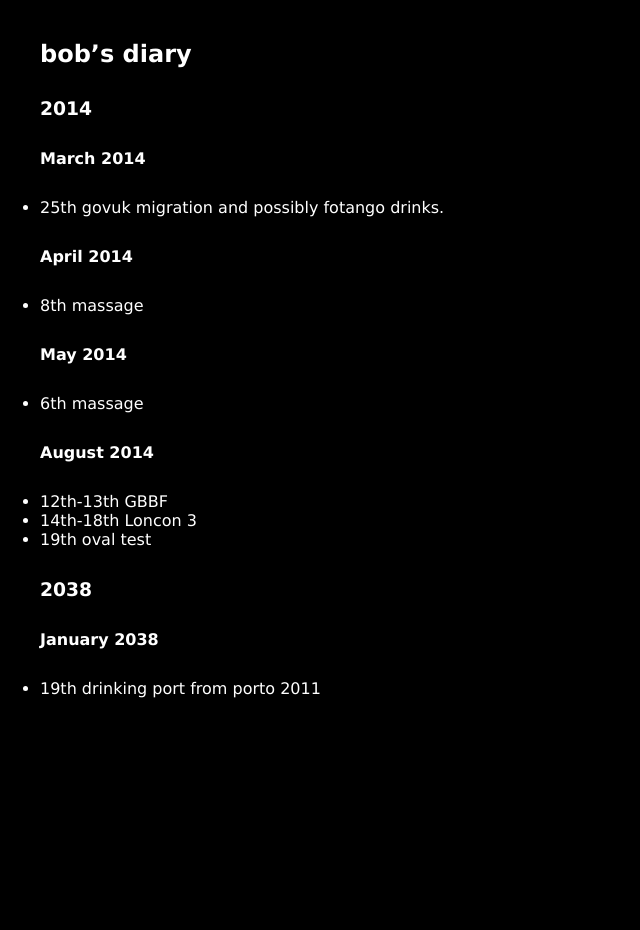
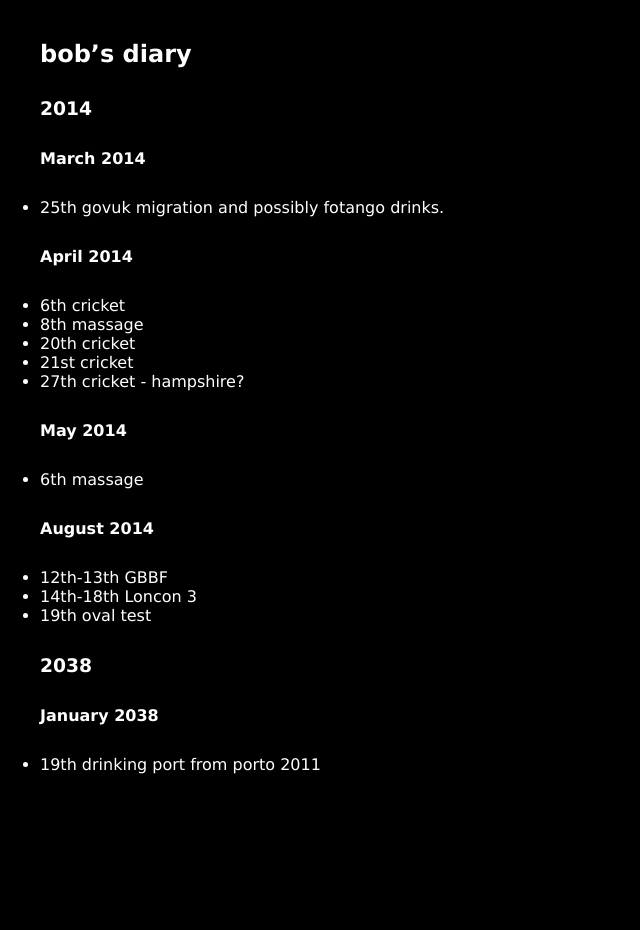
Before and after one commit to rjw1/randomness.org.uk, a Jekyll site: the page built from diary/index.md, in a window 1280 px wide. Shown: the whole page, without its empty margins (0-640 px from the left). Built offline with Jekyll 4.4.1, drawn with Linux system fonts in a browser that asks for light colours; Markdown is read by kramdown in place of the engine named in the settings.

Commit message:
cricket in april

```diff
--- a/diary/index.md
+++ b/diary/index.md
@@ -13,7 +13,11 @@ layout: default
 
 #### April 2014 ####
 
+* 6th cricket
 * 8th massage
+* 20th cricket
+* 21st cricket
+* 27th cricket - hampshire?
 
 #### May 2014 ####
 
```
